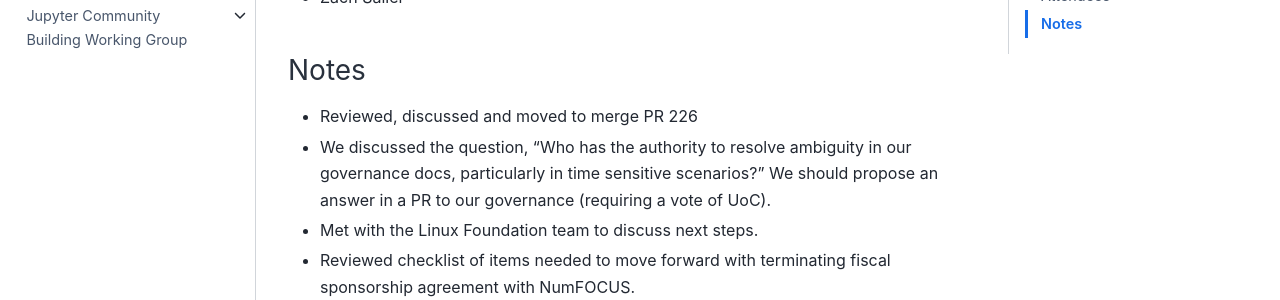
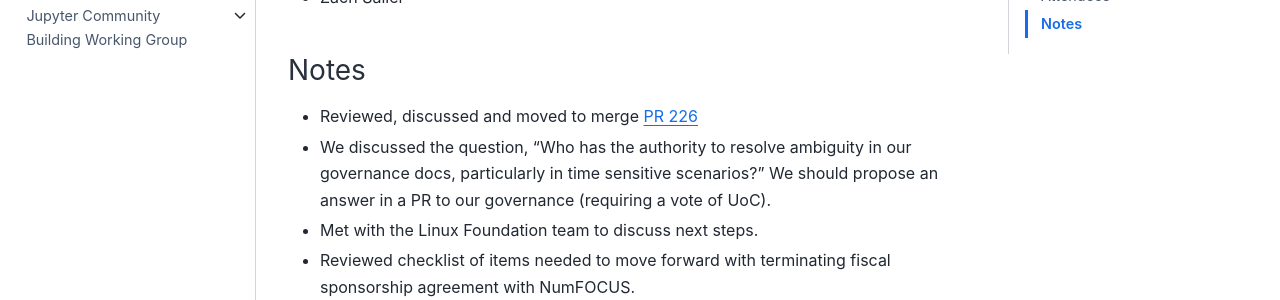
Before and after one commit to jupyter-governance/ec-team-compass, a Sphinx documentation site: the page built from docs/meeting_notes/2024.md, in a window 1280 px wide and 900 px high. Shown: the part 399-699 px from the top of the window. Built offline with Sphinx 7.4.7 and the Sphinx Book theme 1.1.4, drawn with Linux system fonts in a browser that asks for light colours; part of the change alters nothing that is shown.

```diff
--- a/docs/meeting_notes/2024.md
+++ b/docs/meeting_notes/2024.md
@@ -11,7 +11,7 @@
 
 ### Notes
 
-* Reviewed, discussed and moved to merge PR 226
+* Reviewed, discussed and moved to merge [PR 226](https://github.com/jupyter/governance/pull/226)
 * We discussed the question, “Who has the authority to resolve ambiguity in our governance docs, particularly in time sensitive scenarios?” We should propose an answer in a PR to our governance (requiring a vote of UoC).
 * Met with the Linux Foundation team to discuss next steps.
 * Reviewed checklist of items needed to move forward with terminating fiscal sponsorship agreement with NumFOCUS.
```
